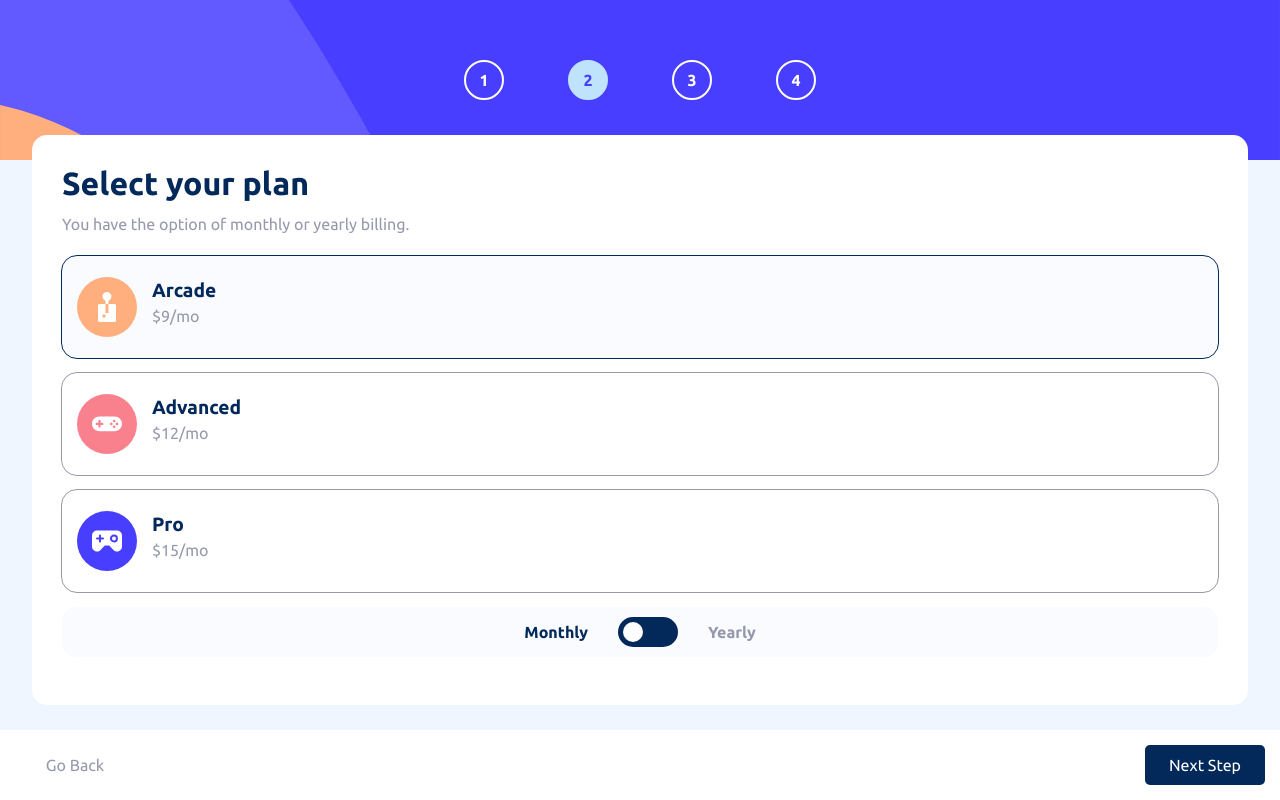
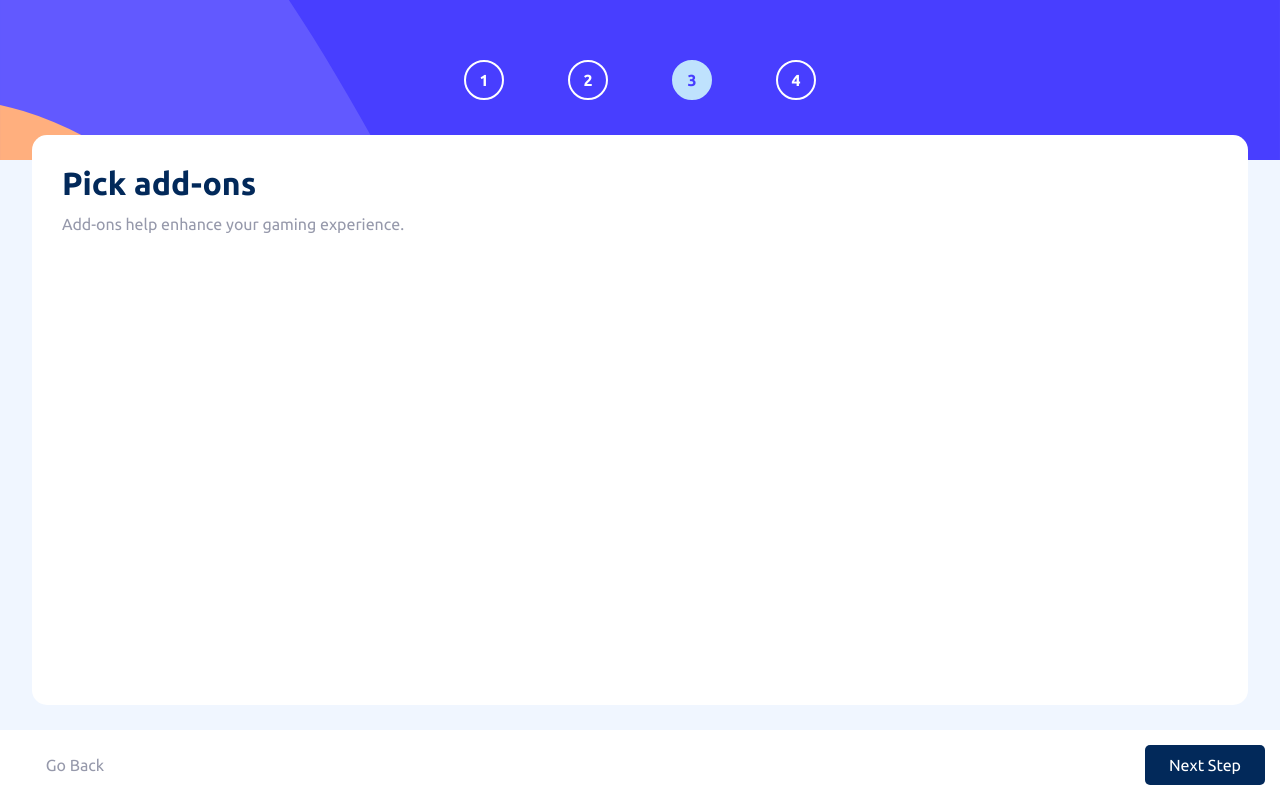
Before and after one commit to martinablazheska/multi-step-form, a React (Vite) app: page / in a window 1280 px wide. Built offline with nearby package versions, Linux system fonts and the light colour scheme.

Commit message:
Fixed a minor issue with Step Two and started work on Step Three

```diff
--- a/src/components/Form/FormContainer.tsx
+++ b/src/components/Form/FormContainer.tsx
@@ -11,6 +11,7 @@ import { initialValues } from "../../store/form-data";
 import validationSchema from "../../store/validation-schema";
 
 import classes from "./FormContainer.module.scss";
+import StepThree from "./Steps/3/StepThree";
 
 function FormContainer() {
   const { currentStep, setCurrentStep } = useContext(formContext);
@@ -32,6 +33,7 @@ function FormContainer() {
           <Form className={classes.form}>
             {currentStep === 0 && <StepOne errors={errors} touched={touched} />}
             {currentStep === 1 && <StepTwo values={values} />}
+            {currentStep === 2 && <StepThree values={values} />}
             <FormActions />
           </Form>
         </div>
--- a/src/components/Form/Steps/2/StepTwo.module.scss
+++ b/src/components/Form/Steps/2/StepTwo.module.scss
@@ -38,6 +38,9 @@
             font-weight: 700;
             margin-top: -10px;
           }
+          &:nth-of-type(3) {
+            color: var(--marine-blue);
+          }
         }
       }
       img {
--- a/src/components/Form/Steps/2/StepTwo.tsx
+++ b/src/components/Form/Steps/2/StepTwo.tsx
@@ -13,7 +13,7 @@ import classes from "./StepTwo.module.scss";
 import ToggleSwitch from "../../FormActions/ToggleSwitch";
 
 const StepTwo: React.FC<{ values: values }> = ({ values }) => {
-  const { prices } = useContext(formContext);
+  const { yearlyBilling, prices } = useContext(formContext);
 
   return (
     <div className={classes["step-two"]}>
@@ -28,6 +28,7 @@ const StepTwo: React.FC<{ values: values }> = ({ values }) => {
           <div>
             <p>Arcade</p>
             <p>{`$${prices[0]}/mo`}</p>
+            {yearlyBilling && <p>2 months free</p>}
           </div>
         </label>
         <Field type="radio" name="selectedPlan" id="arcade" value="arcade" />
@@ -41,6 +42,7 @@ const StepTwo: React.FC<{ values: values }> = ({ values }) => {
           <div>
             <p>Advanced</p>
             <p>{`$${prices[1]}/mo`}</p>
+            {yearlyBilling && <p>2 months free</p>}
           </div>
         </label>
         <Field
@@ -59,6 +61,7 @@ const StepTwo: React.FC<{ values: values }> = ({ values }) => {
           <div>
             <p>Pro</p>
             <p>{`$${prices[2]}/mo`}</p>
+            {yearlyBilling && <p>2 months free</p>}
           </div>
         </label>
         <Field type="radio" name="selectedPlan" id="pro" value="pro" />
--- /dev/null
+++ b/src/components/Form/Steps/3/StepThree.module.scss
@@ -0,0 +1,11 @@
+.step-three {
+  display: flex;
+  flex-direction: column;
+  justify-content: flex-start;
+  width: 100%;
+  height: 100%;
+  padding: 30px;
+  translate: 0px -25px;
+  background-color: var(--white);
+  border-radius: 15px;
+}
--- /dev/null
+++ b/src/components/Form/Steps/3/StepThree.tsx
@@ -0,0 +1,14 @@
+import formData from "../../../../store/form-data";
+import { values } from "../../../../store/form-data";
+import classes from "./StepThree.module.scss";
+
+const StepThree: React.FC<{ values: values }> = ({ values }) => {
+  return (
+    <div className={classes["step-three"]}>
+      <h1>{formData[2].title}</h1>
+      <p>{formData[2].description}</p>
+    </div>
+  );
+};
+
+export default StepThree;
--- a/src/store/form-context.tsx
+++ b/src/store/form-context.tsx
@@ -24,7 +24,7 @@ export const yearlyPrices: number[] = [90, 120, 150];
 const FormContextProvider: React.FC<{
   children?: React.ReactNode;
 }> = (props) => {
-  const [currentStep, setCurrentStep] = useState(1);
+  const [currentStep, setCurrentStep] = useState(2);
   const [yearlyBilling, setYearlyBilling] = useState(false);
   const [prices, setPrices] = useState(monthlyPrices);
 
```
